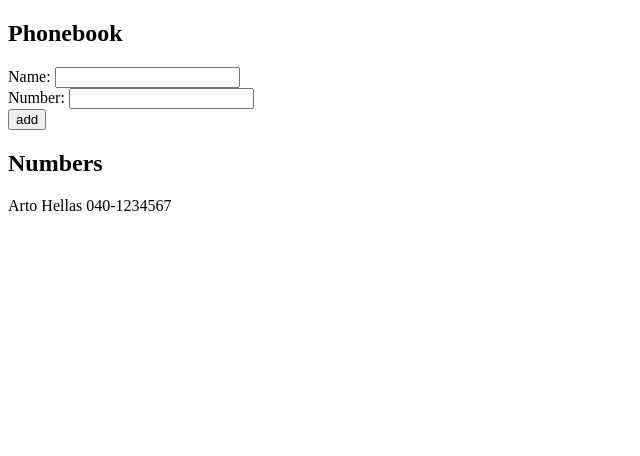
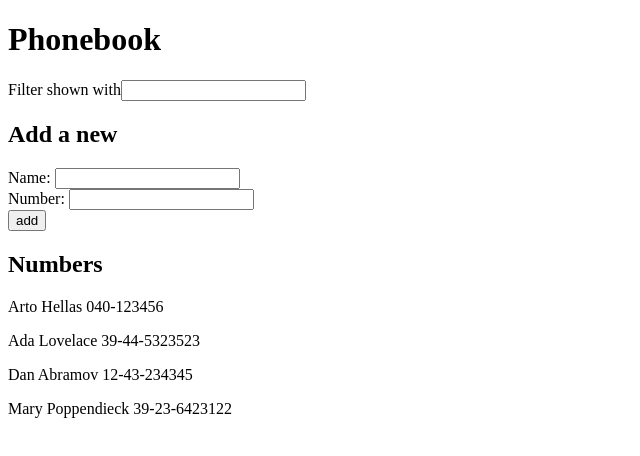
Before and after one commit to Barnab1/Full-Stack-Open, a React (Vite) app in the folder part2/: page / in a window 1280 px wide. Shown: the top 456 px of the page, without its empty margins (0-640 px from the left). Built offline with nearby package versions, Linux system fonts and the light colour scheme.

Commit message:
Did the exercise 2.9 about implementing a search functionality

```diff
--- a/part2/src/App.jsx
+++ b/part2/src/App.jsx
@@ -1,12 +1,17 @@
 import { useState } from 'react'
 
 const App = () => {
-  const [persons, setPersons] = useState([
-    { name: 'Arto Hellas', number: '040-1234567'},
+   const [persons, setPersons] = useState([
+    { name: 'Arto Hellas', number: '040-123456', id: 1 },
+    { name: 'Ada Lovelace', number: '39-44-5323523', id: 2 },
+    { name: 'Dan Abramov', number: '12-43-234345', id: 3 },
+    { name: 'Mary Poppendieck', number: '39-23-6423122', id: 4 }
+  ])
 
-  ])
   const [newName, setNewName] = useState('');
   const [newNumber, setNewNumber] = useState('');
+
+  const [filteredPersons, setFilteredPersons] = useState(persons);
 
   const handleNewName = (event)=>{
     console.log(event.target.value);
@@ -19,6 +24,7 @@ const App = () => {
   }
 
   const add = (event)=>{
+
   event.preventDefault();
   const findNameAdded = persons.find((person)=>person.name === newName);
 
@@ -28,21 +34,50 @@ const App = () => {
   }else{
   const newNameObj = {
     name: newName,
-    number: newNumber
+    number: newNumber,
+    id: persons.length +1
   }
-  setPersons(persons.concat(newNameObj));
+
+  const updated = persons.concat(newNameObj) ;
+  setPersons(updated);
+  setFilteredPersons(updated);
+
   setNewName('');
   setNewNumber('');
   }
   }
 
+
+
+  const filterResult = (event)=>{
+
+    const search = event.target.value.toLowerCase();
+
+    if(search == ""){
+      setFilteredPersons(persons);
+    }else{
+      const filtered = persons.filter((person)=>
+        person.name.toLowerCase().includes(search)
+      );
+
+      setFilteredPersons(filtered);
+    }
+  }
+
   return (
     <div>
-      <h2>Phonebook</h2>
+      <h1>Phonebook</h1>
 
+      <div>
+        Filter shown with
+        <input type="text"  onChange={filterResult}/>
+      </div>
+
+    <h2>Add a new </h2>
       <form>
 
         <div>
+
           Name: <input type="text" value={newName} onChange={handleNewName}/>
         </div>
 
@@ -57,14 +92,18 @@ const App = () => {
       </form>
 
       <h2>Numbers</h2>
+
+      <div>
         {
-        persons.map(person =>
+        filteredPersons.map(person =>
           <p key={person.name}>{person.name} {person.number}</p>
         )
         }
+        </div>
     </div>
   )
-}
 
 
+  }
+
 export default App ;
```
